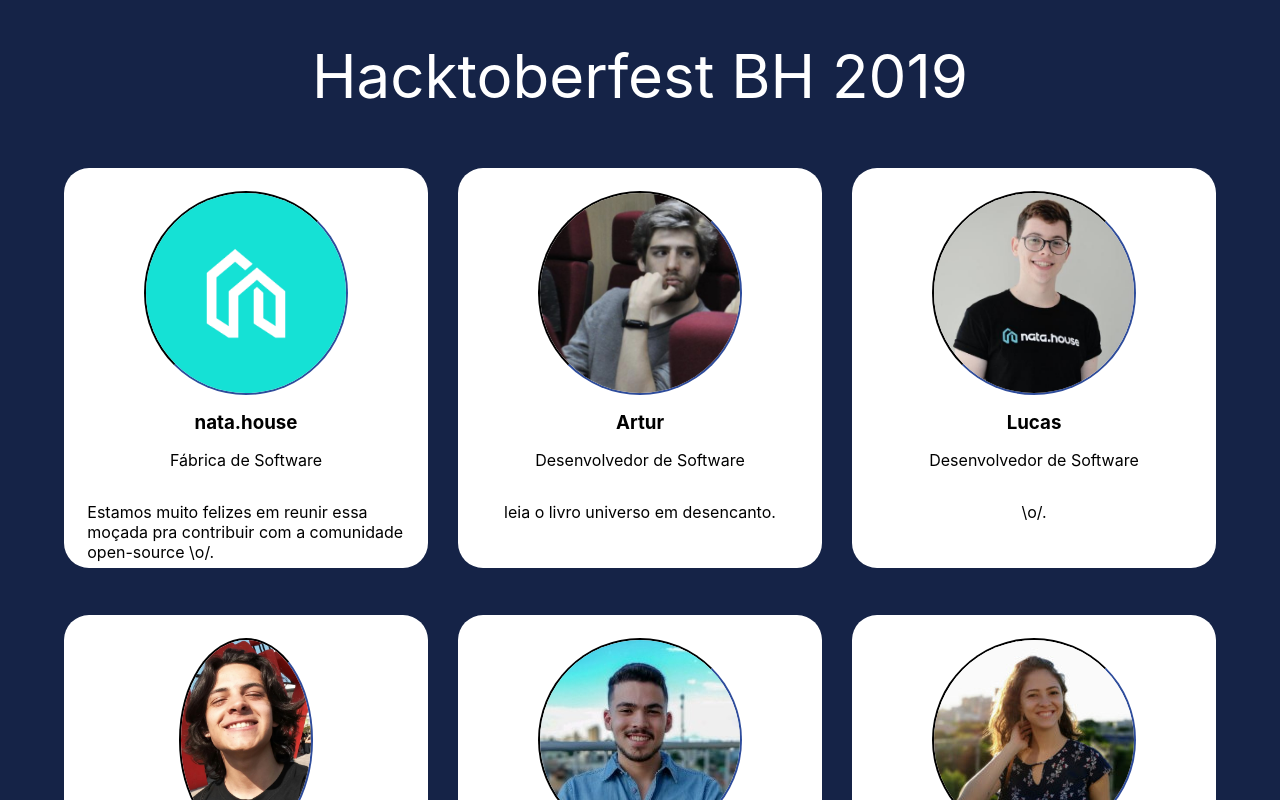
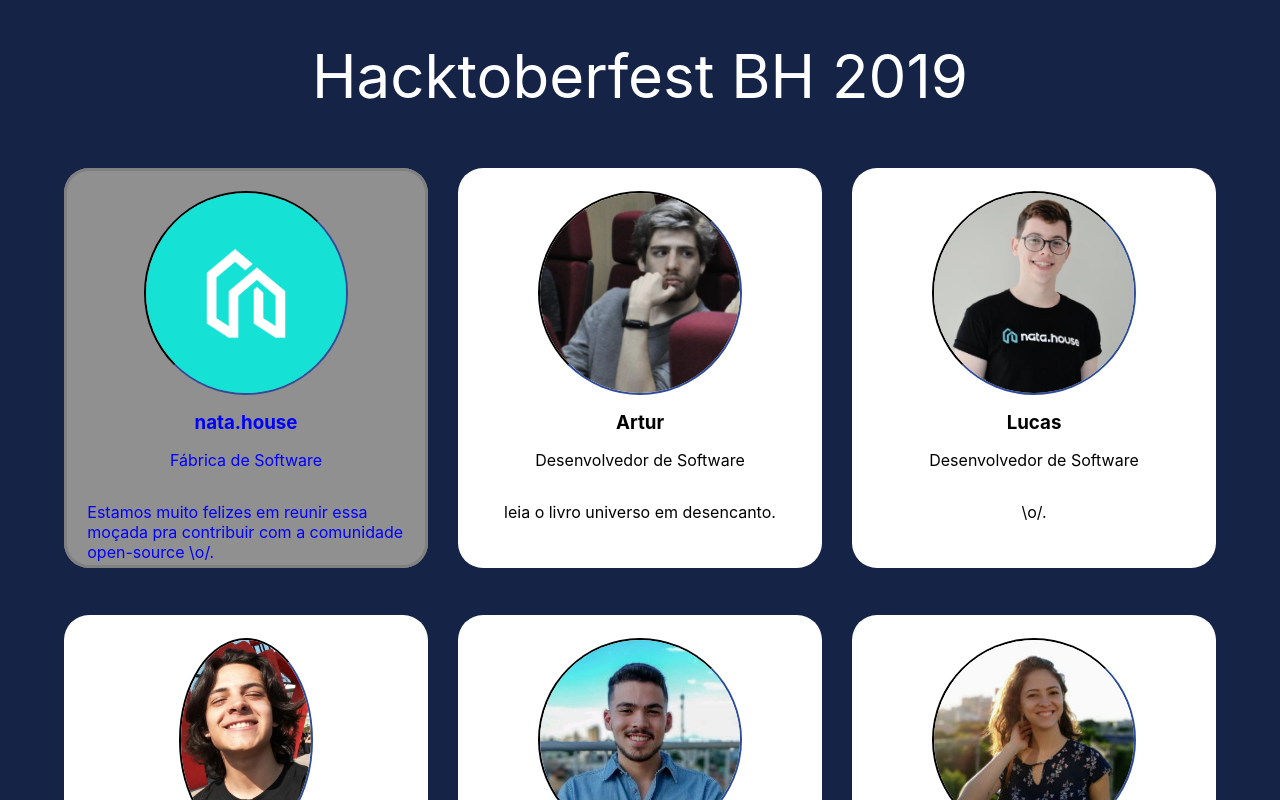
Before and after one commit to arturbani/hacktoberfest-bh-2019, a React (Create React App) app: page / in a window 1280 px wide. In both pictures the pointer is over the element 246 px from the left and 368 px from the top of the page. Shown: the top 800 px of the page. Built offline with nearby package versions, Linux system fonts and the light colour scheme.

Commit message:
simple hover effect

```diff
--- a/src/components/Card/Card.module.scss
+++ b/src/components/Card/Card.module.scss
@@ -8,6 +8,13 @@
   box-sizing: border-box;
   background-color: white;
   border-radius:25px;
+
+  &:hover {
+    cursor: pointer;
+    background: rgba(144,144,144,144);
+	  color: blue;
+	  box-shadow: inset 0 0 0 3px grey;
+  }
 
   h3 {
     margin: 0;
```
